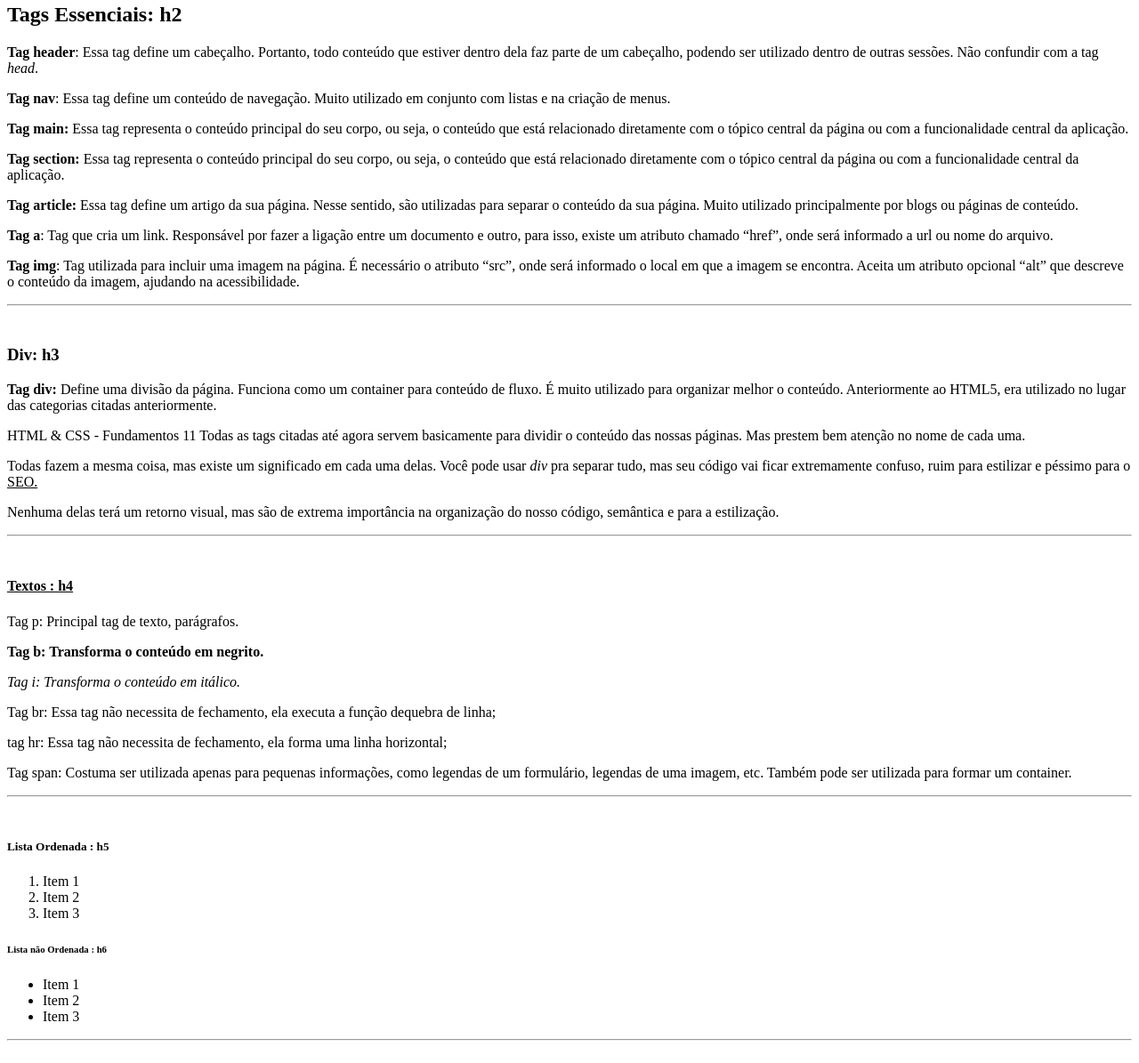
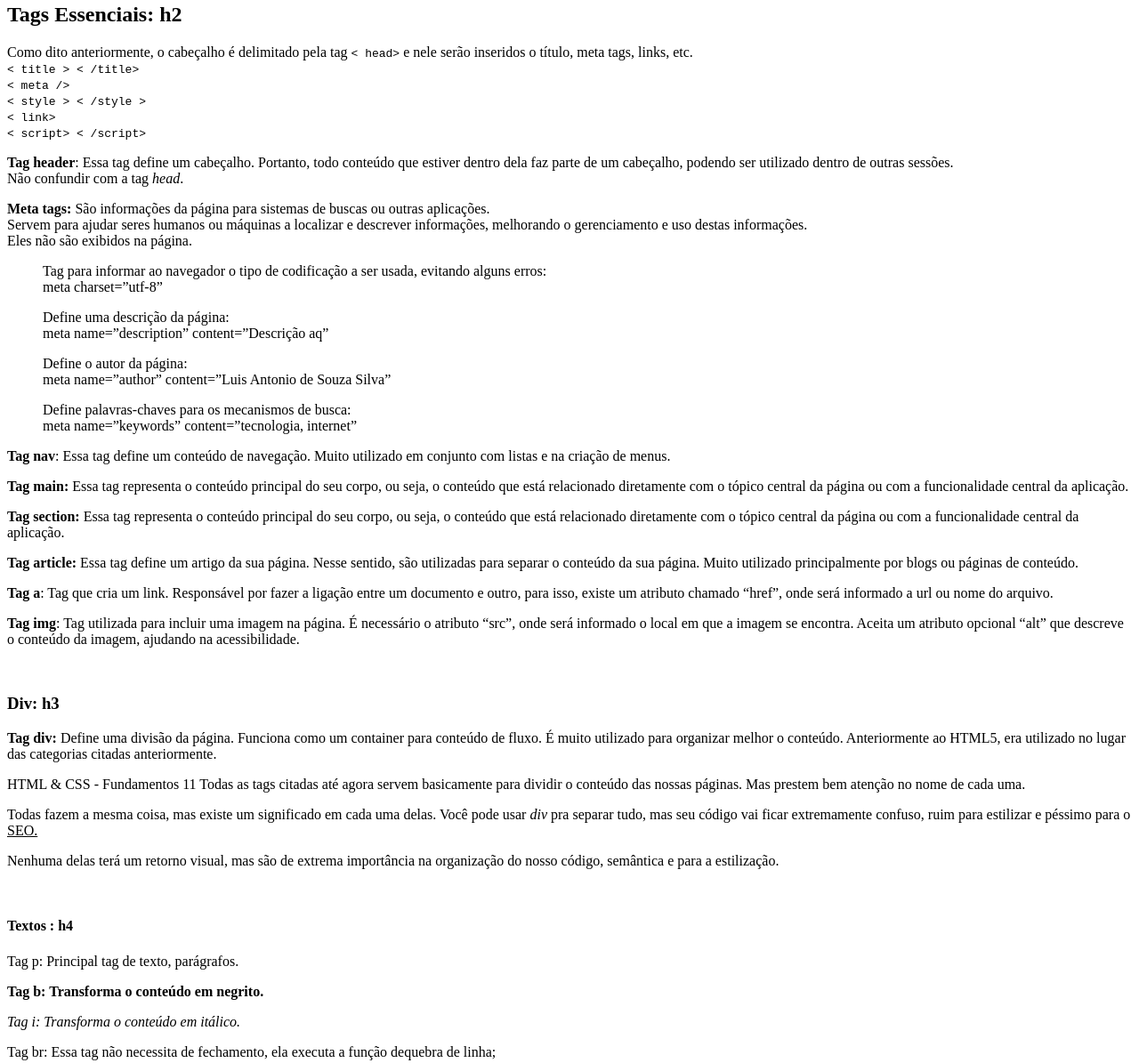
Before and after one commit to Luizfcs35/Meu-Primeiro-html-DIO, a plain HTML site: page index.html in a window 1280 px wide. Shown: the part 205-1400 px from the top of the page at 89% size. Drawn offline with Linux system fonts and the light colour scheme.

Commit message:
add modificações no index.html

```diff
--- a/index.html
+++ b/index.html
@@ -23,12 +23,43 @@
     <hr />
     <main>
       <h2 id="#Essenciais">Tags Essenciais: h2</h2>
+      <p>Como dito anteriormente, o cabeçalho é
+        delimitado pela tag <code>< head></code> e nele
+        serão inseridos o título, meta tags, links, etc. <br>
+        <code>< title > < /title></code> <br>
+        <code>< meta /> </code> <br>
+        <code>< style > < /style ></code> <br>
+        <code>< link></code> <br>
+        <code>< script> < /script></code>
+        </p>
       <p>
         <strong>Tag header</strong>: Essa tag define um cabeçalho. Portanto,
         todo conteúdo que estiver dentro dela faz parte de um cabeçalho, podendo
-        ser utilizado dentro de outras sessões. Não confundir com a tag
+        ser utilizado dentro de outras sessões. <br> Não confundir com a tag
         <em>head</em>.
       </p>
+      <p><strong>Meta tags:</strong>
+        São informações da página para sistemas de
+        buscas ou outras aplicações. <br>
+        Servem para ajudar seres humanos ou
+        máquinas a localizar e descrever informações,
+        melhorando o gerenciamento e uso destas
+        informações. <br> Eles não são exibidos na página.</p>
+      <p>
+        <blockquote> Tag para informar ao navegador o tipo de codificação a ser
+          usada, evitando alguns erros: <br/>
+          meta charset=”utf-8”</blockquote>
+
+        <blockquote>Define uma descrição da página: <br>
+          meta name=”description” content=”Descrição aq”</blockquote>
+        <blockquote> Define o autor da página: <br>
+          meta name=”author” content=”Luis Antonio de
+         Souza Silva”</blockquote>
+
+        <blockquote>Define palavras-chaves para os mecanismos de busca: <br>
+          meta name=”keywords” content=”tecnologia,
+          internet”</blockquote>
+         </p>
       <p>
         <strong>Tag nav</strong>: Essa tag define um conteúdo de navegação.
         Muito utilizado em conjunto com listas e na criação de menus.
@@ -55,14 +86,15 @@
         documento e outro, para isso, existe um
         atributo chamado “href”, onde será
         informado a url ou nome do arquivo.</p>
-        <p><strong>Tag img</strong>: Tag utilizada para incluir uma
+        <p>
+          <strong>Tag img</strong>: Tag utilizada para incluir uma
             imagem na página. É necessário o
             atributo “src”, onde será informado o
             local em que a imagem se encontra.
             Aceita um atributo opcional “alt” que
             descreve o conteúdo da imagem,
             ajudando na acessibilidade.</p>
-      <hr />
+
       <br />
       <h3>Div: h3</h3>
       <p>
@@ -85,10 +117,8 @@
         Nenhuma delas terá um retorno visual, mas são de extrema importância na
         organização do nosso código, semântica e para a estilização.
       </p>
-      <hr />
       <br />
-
-      <u> <h4 id="Text">Textos : h4</h4></u>
+      <h4 id="Text">Textos : h4</h4>
       <p>Tag p: Principal tag de texto, parágrafos.</p>
       <p><b>Tag b: Transforma o conteúdo em negrito.</b></p>
       <p><i>Tag i: Transforma o conteúdo em itálico.</i></p>
@@ -96,26 +126,27 @@
         Tag br: Essa tag não necessita de fechamento, ela executa a função
         dequebra de linha;
       </p>
+
       <p>
         tag hr: Essa tag não necessita de fechamento, ela forma uma linha
         horizontal;
       </p>
       <p>
-        <span>Tag span:</span> Costuma ser utilizada apenas para pequenas
+        <strong>Tag span:</strong> Costuma ser utilizada apenas para pequenas
         informações, como legendas de um formulário, legendas de uma imagem,
         etc. Também pode ser utilizada para formar um container.
       </p>
-      <hr />
+
       <br />
-
-      <h5 id="Listas">Lista Ordenada : h5</h5>
+      <h3>Listas</h3>
+      <h5 id="Listas">Ordenada : h5</h5>
       <ol>
         <li>Item 1</li>
         <li>Item 2</li>
         <li>Item 3</li>
       </ol>
 
-      <h6>Lista não Ordenada : h6</h6>
+      <h6>não Ordenada : h6</h6>
       <ul>
         <li>Item 1</li>
         <li>Item 2</li>
@@ -123,7 +154,6 @@
       </ul>
     </main>
 
-    <hr />
     <br />
     <br />
     <form id="Form">
```
